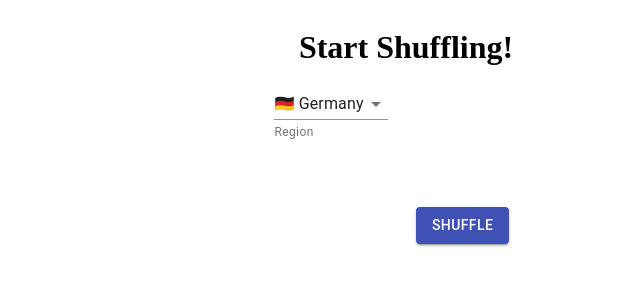
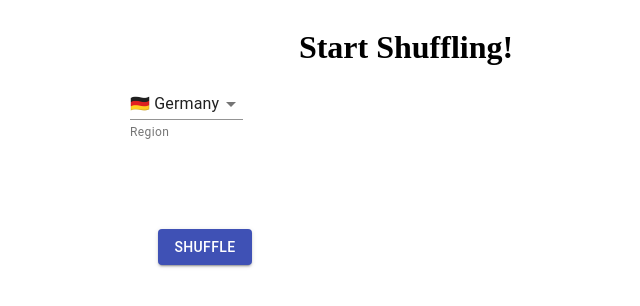
Before and after one commit to ayonious/random-names, a React (Create React App) app: page / in a window 1280 px wide. Both pictures are taken after a click on the button "START". Shown: the top 306 px of the page, without its empty margins (234-874 px from the left). Built offline with nearby package versions, Linux system fonts and the light colour scheme.

Commit message:
fixing css issues

```diff
--- a/src/components/CountryResults.tsx
+++ b/src/components/CountryResults.tsx
@@ -1,7 +1,7 @@
 import * as React from "react";
-import { CustomButton } from "./Utils";
 import Paper from "@material-ui/core/Paper";
 import { database } from "../resources/Database";
+import { CustomButton } from "./Utils";
 
 interface Props {
   country: string;
@@ -33,15 +33,15 @@ export default class CountryReults extends React.Component<Props, State> {
       fontSize: "xx-large"
     };
     return (
-      <div style={style}>
+      <div>
         <br />
-        <div>
+        <div style={style}>
           <Paper square={true}>{this.state.currentName}</Paper>
         </div>
         <br />
-        <h1>
+        <div style={style}>
           <CustomButton onClick={this.handleShuffle} title={"Shuffle"} />{" "}
-        </h1>
+        </div>
       </div>
     );
   }
--- a/src/components/Dashboard.tsx
+++ b/src/components/Dashboard.tsx
@@ -31,13 +31,8 @@ export default class Dashboard extends React.Component<Props, State> {
         {database[region].flag} {region}
       </MenuItem>
     ));
-    const style = {
-      display: "flex",
-      alignItems: "center",
-      justifyContent: "center"
-    };
     return (
-      <div style={style}>
+      <div>
         <FormControl>
           <Select
             value={this.state.selectedCountry}
```
